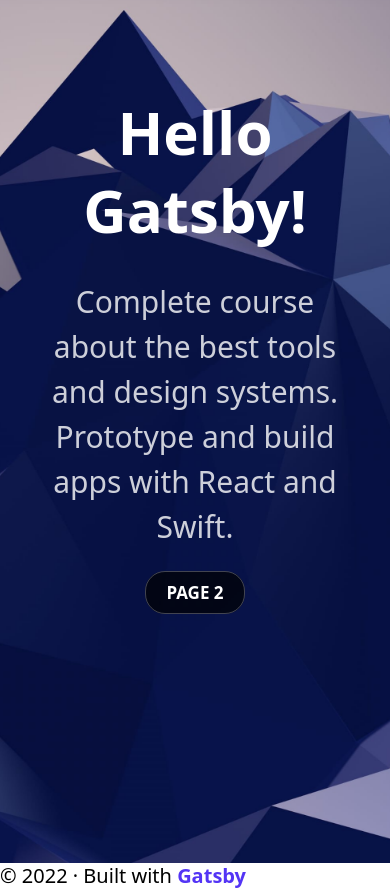
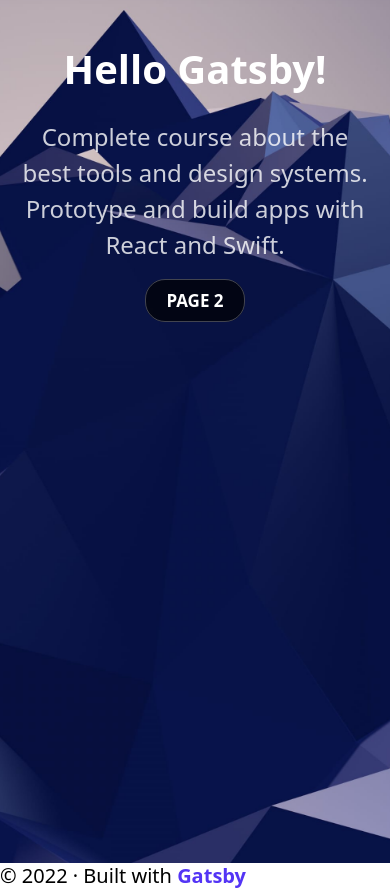
Before and after one commit to Dushani-Ranasinghe/gatsby-webapp-ui, a Gatsby site: page / in a window 390 px wide. Shown: the part 57-946 px from the top of the page. Built offline with nearby package versions, Linux system fonts and the light colour scheme; Gatsby itself is replaced by a stand-in of ours.

Commit message:
Styled layout

```diff
--- a/src/components/layout.css
+++ b/src/components/layout.css
@@ -43,3 +43,15 @@ a{
   border: 1px solid rgba(255, 255, 255, 0.25);
   border-radius: 20px;
 }
+
+@media(max-width:640px){
+  .HeroGroup{
+    padding: 100px 20px;
+  }
+  .Hero h1{
+    font-size: 40px;
+  }
+  .Hero p{
+    font-size: 24px;
+  }
+}
```
